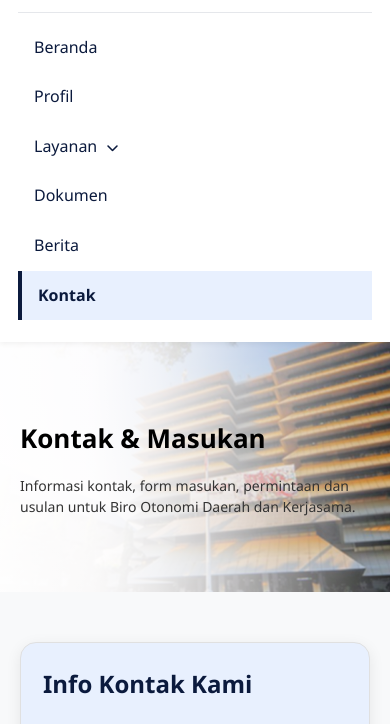
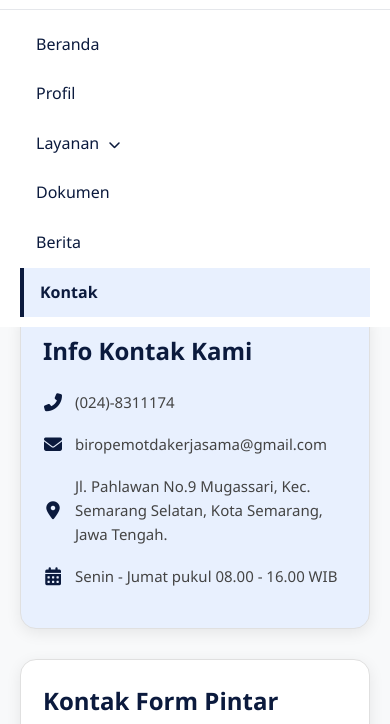
Before and after one commit to daniarayya/re-design, a plain HTML site: page kontak-masukan.html in a window 390 px wide. Both pictures are taken after a click on the button "Buka menu". Shown: the part 66-790 px from the top of the page. Drawn offline with Linux system fonts and the light colour scheme.

Commit message:
Update to fix dropdown menu to absolute

```diff
--- a/dokumen-regulasi.css
+++ b/dokumen-regulasi.css
@@ -539,10 +539,13 @@ footer {
         flex-direction: column;
         width: 100%;
         gap: 0;
-        margin-top: 15px;
+        position: absolute;
+        top: 100%;
+        left: 0;
+        width: 100%;
         background-color: #ffffff;
         border-top: 1px solid #e5e7eb;
-        padding: 10px 0;
+        padding: 10px 20px;
         align-items: stretch;
     }
 
--- a/kontak-masukan.css
+++ b/kontak-masukan.css
@@ -405,10 +405,13 @@ footer {
         flex-direction: column;
         width: 100%;
         gap: 0;
-        margin-top: 15px;
+        position: absolute;
+        top: 100%;
+        left: 0;
+        width: 100%;
         background-color: #ffffff;
         border-top: 1px solid #e5e7eb;
-        padding: 10px 0;
+        padding: 10px 20px;
         align-items: stretch;
     }
 
```
